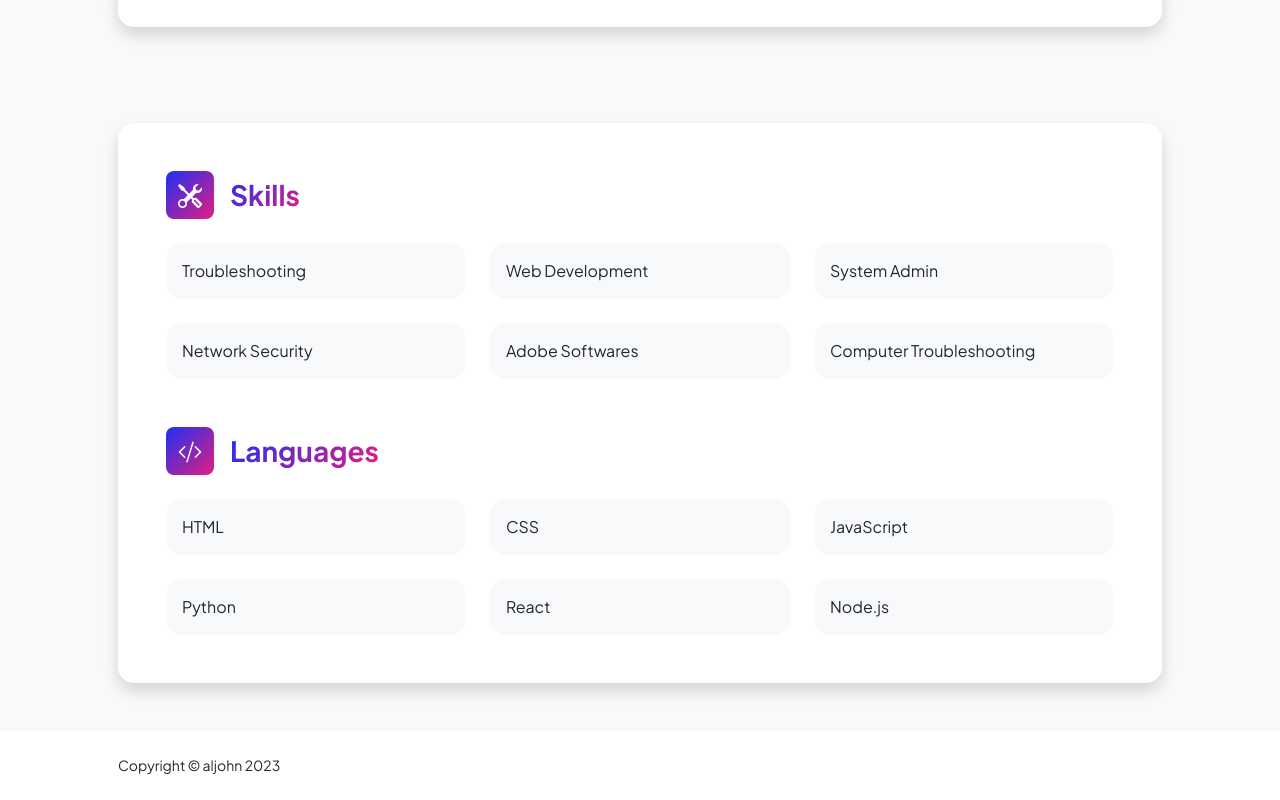
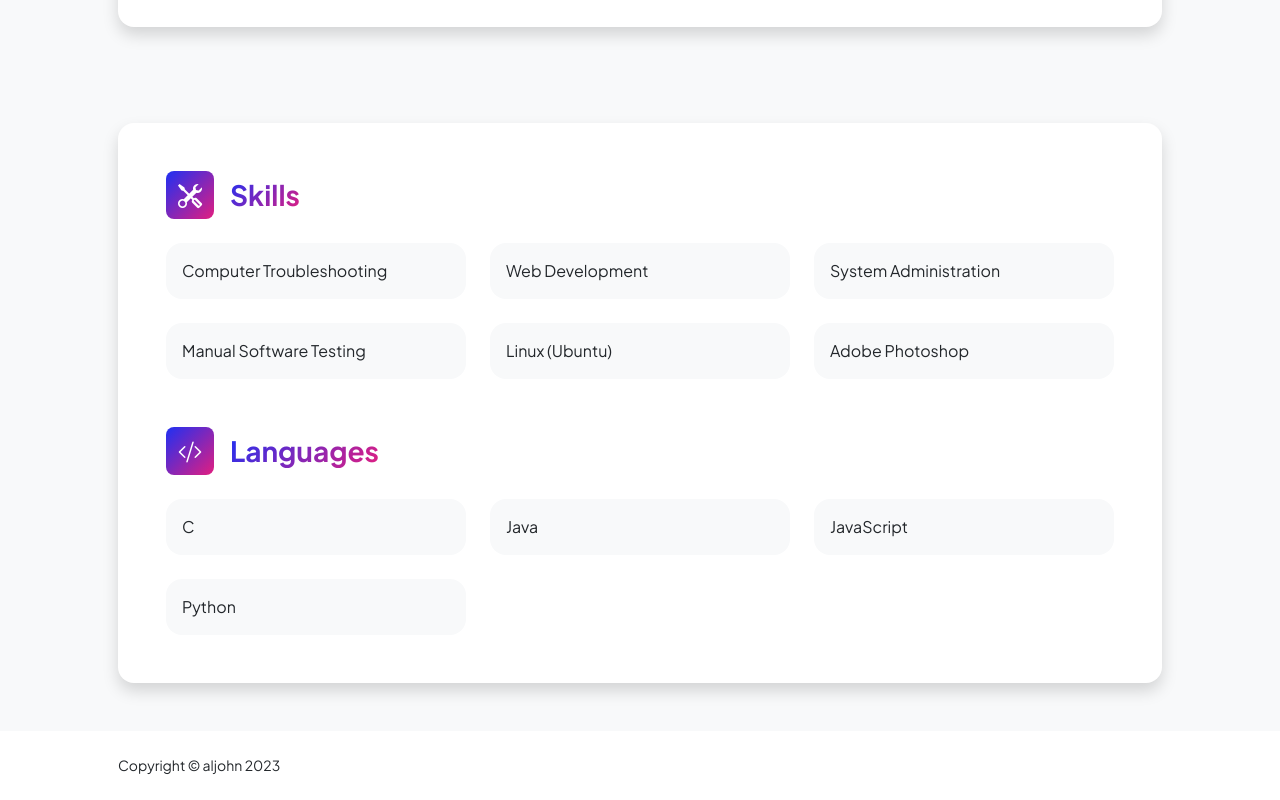
Before and after one commit to aljohnlauigan23/MyPortfolio, a plain HTML site: page resume.html in a window 1280 px wide. Shown: the part 1961-2761 px from the top of the page. Drawn offline with nearby package versions, Linux system fonts and the light colour scheme.

Commit message:
Updated Skills and Languages, fix some minor typos

```diff
--- a/resume.html
+++ b/resume.html
@@ -178,14 +178,14 @@
                                             <h3 class="fw-bolder mb-0"><span class="text-gradient d-inline">Skills</span></h3>
                                         </div>
                                         <div class="row row-cols-1 row-cols-md-3 mb-4">
-                                            <div class="col mb-4 mb-md-0"><div class="d-flex align-items-center bg-light rounded-4 p-3 h-100">Troubleshooting</div></div>
+                                            <div class="col mb-4 mb-md-0"><div class="d-flex align-items-center bg-light rounded-4 p-3 h-100">Computer Troubleshooting</div></div>
                                             <div class="col mb-4 mb-md-0"><div class="d-flex align-items-center bg-light rounded-4 p-3 h-100">Web Development</div></div>
-                                            <div class="col"><div class="d-flex align-items-center bg-light rounded-4 p-3 h-100">System Admin</div></div>
+                                            <div class="col"><div class="d-flex align-items-center bg-light rounded-4 p-3 h-100">System Administration</div></div>
                                         </div>
                                         <div class="row row-cols-1 row-cols-md-3">
-                                            <div class="col mb-4 mb-md-0"><div class="d-flex align-items-center bg-light rounded-4 p-3 h-100">Network Security</div></div>
-                                            <div class="col mb-4 mb-md-0"><div class="d-flex align-items-center bg-light rounded-4 p-3 h-100">Adobe Softwares</div></div>
-                                            <div class="col"><div class="d-flex align-items-center bg-light rounded-4 p-3 h-100">Computer Troubleshooting</div></div>
+                                            <div class="col mb-4 mb-md-0"><div class="d-flex align-items-center bg-light rounded-4 p-3 h-100">Manual Software Testing</div></div>
+                                            <div class="col mb-4 mb-md-0"><div class="d-flex align-items-center bg-light rounded-4 p-3 h-100">Linux (Ubuntu)</div></div>
+                                            <div class="col"><div class="d-flex align-items-center bg-light rounded-4 p-3 h-100">Adobe Photoshop</div></div>
                                         </div>
                                     </div>
                                     <!-- Languages list-->
@@ -195,14 +195,14 @@
                                             <h3 class="fw-bolder mb-0"><span class="text-gradient d-inline">Languages</span></h3>
                                         </div>
                                         <div class="row row-cols-1 row-cols-md-3 mb-4">
-                                            <div class="col mb-4 mb-md-0"><div class="d-flex align-items-center bg-light rounded-4 p-3 h-100">HTML</div></div>
-                                            <div class="col mb-4 mb-md-0"><div class="d-flex align-items-center bg-light rounded-4 p-3 h-100">CSS</div></div>
+                                            <div class="col mb-4 mb-md-0"><div class="d-flex align-items-center bg-light rounded-4 p-3 h-100">C</div></div>
+                                            <div class="col mb-4 mb-md-0"><div class="d-flex align-items-center bg-light rounded-4 p-3 h-100">Java</div></div>
                                             <div class="col"><div class="d-flex align-items-center bg-light rounded-4 p-3 h-100">JavaScript</div></div>
                                         </div>
                                         <div class="row row-cols-1 row-cols-md-3">
                                             <div class="col mb-4 mb-md-0"><div class="d-flex align-items-center bg-light rounded-4 p-3 h-100">Python</div></div>
-                                            <div class="col mb-4 mb-md-0"><div class="d-flex align-items-center bg-light rounded-4 p-3 h-100">React</div></div>
-                                            <div class="col"><div class="d-flex align-items-center bg-light rounded-4 p-3 h-100">Node.js</div></div>
+                                            <!-- <div class="col mb-4 mb-md-0"><div class="d-flex align-items-center bg-light rounded-4 p-3 h-100">HTML5,CSS3</div></div> -->
+                                            <!-- <div class="col"><div class="d-flex align-items-center bg-light rounded-4 p-3 h-100">Node.js</div></div> -->
                                         </div>
                                     </div>
                                 </div>
```
Also changed, not shown: index.html (+1 -1 lines), projects.html (+1 -1 lines).
